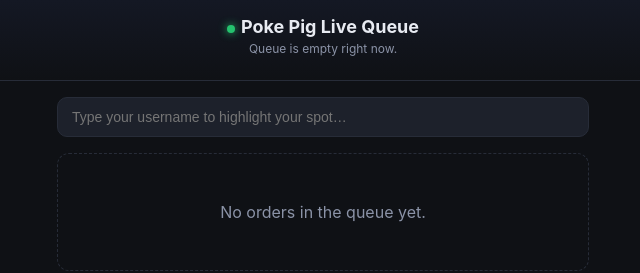
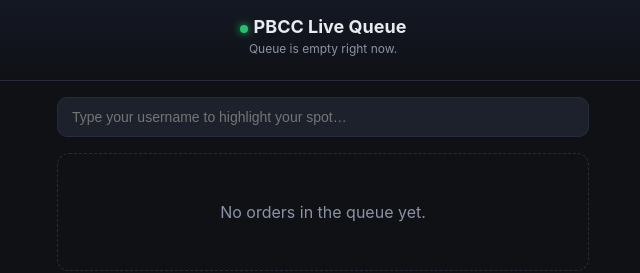
Before and after one commit to zachk-cell/tcg-live-queue, a website: page public.html in a window 1280 px wide. Shown: the top 273 px of the page, 317-957 px from the left. Drawn offline with nearby package versions, Linux system fonts and the light colour scheme; no server answers.

Commit message:
Rebrand public page: Poke Pig Live Queue -> PBCC Live Queue

```diff
--- a/public.html
+++ b/public.html
@@ -3,7 +3,7 @@
 <head>
 <meta charset="utf-8" />
 <meta name="viewport" content="width=device-width, initial-scale=1" />
-<title>Poke Pig Live Queue</title>
+<title>PBCC Live Queue</title>
 <script src="/socket.io/socket.io.js"></script>
 <style>
   :root{--bg:#0f1115;--panel:#171a21;--panel2:#1d212b;--line:#272c38;--text:#e8ebf2;
@@ -52,7 +52,7 @@
 </head>
 <body>
 <header>
-  <h1><span id="dot" class="dot"></span>Poke Pig Live Queue</h1>
+  <h1><span id="dot" class="dot"></span>PBCC Live Queue</h1>
   <div class="sub" id="sub">Waiting for the live to start…</div>
   <div id="variants"></div>
 </header>
```
